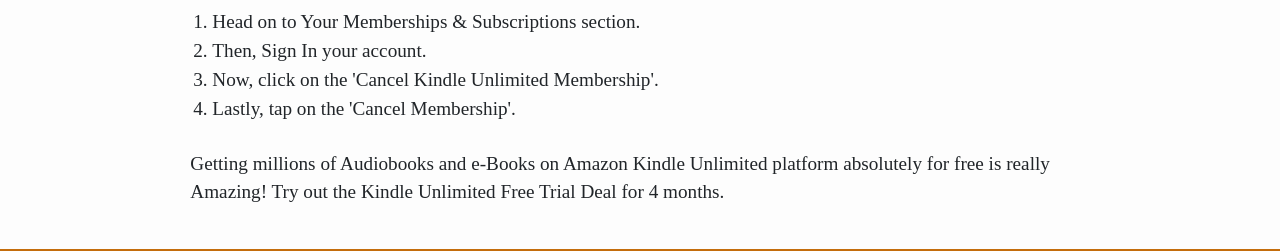
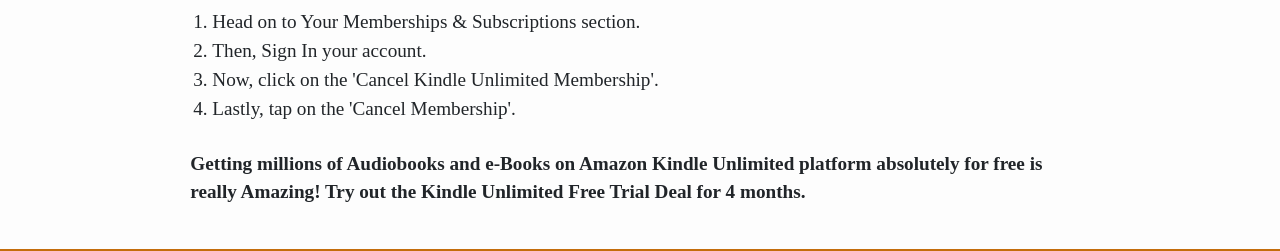
Before and after one commit to kindleunlimitedfreetrial/kindleunlimitedfreetrial.github.io, a plain HTML site: page index.html in a window 1280 px wide. Shown: the part 2276-2527 px from the top of the page. Drawn offline with nearby package versions, Linux system fonts and the light colour scheme.

Commit message:
Update index.html

```diff
--- a/index.html
+++ b/index.html
@@ -184,7 +184,7 @@
     <li>Now, click on the 'Cancel Kindle Unlimited Membership'.</li>
     <li>Lastly, tap on the 'Cancel Membership'.</li>
 </ol>
-<p>Getting millions of Audiobooks and e-Books on Amazon Kindle Unlimited platform absolutely for free is really Amazing! Try out the Kindle Unlimited Free Trial Deal for 4 months.</p>
+<p><b>Getting millions of Audiobooks and e-Books on Amazon Kindle Unlimited platform absolutely for free is really Amazing! Try out the Kindle Unlimited Free Trial Deal for 4 months.</b></p>
 
             </div>
             <div class="col-md-1"></div>
```
